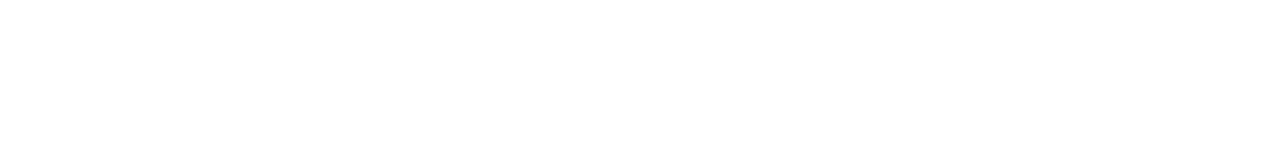
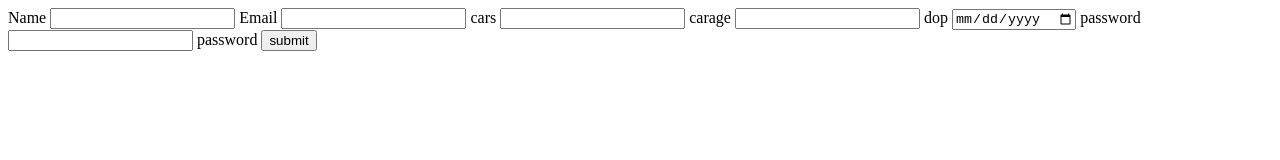
Before and after one commit to acciojob/car-insurance-form-Ishank123456, a website: page main.html in a window 1280 px wide. Drawn offline with Linux system fonts and the light colour scheme.

Commit message:
created a submission

```diff
--- a/main.html
+++ b/main.html
@@ -3,14 +3,27 @@
 <html>
 
 <head>
-	<link rel="stylesheet" href="styles.css">
 </head>
 
 <body>
-	<!-- the entire body must be written by student -->
-    <script type="text/javascript" src="./script.js">
-</script>
+	<form action="" method="">
+		<label for="Name">Name</label>
+			<input name="Name"type="Text" id="Name" required>
+		<label for="Email">Email</label>
+		<input name="Email"type="Email" id="" required>
+		<label for="cars">cars</label>
+		<input name="Car Brands" type="Radio Buttons" id="cars">
+		<label for="carage">carage</label>
+		<input name="Car Age" type="Number" id="carage" required>
+		<label for="dop">dop</label>
+		<input name="Date of Purchase" type="Date" id="dop" required>
+		<label for="password">password</label>
+		<input name="Password" type="Password" id="password" required>
+		<label for="">password</label>
+		<button name="Submit Button"type="submit" id="">submit</button>
 
+
+	</form>
 </body>
 
 </html>
```
